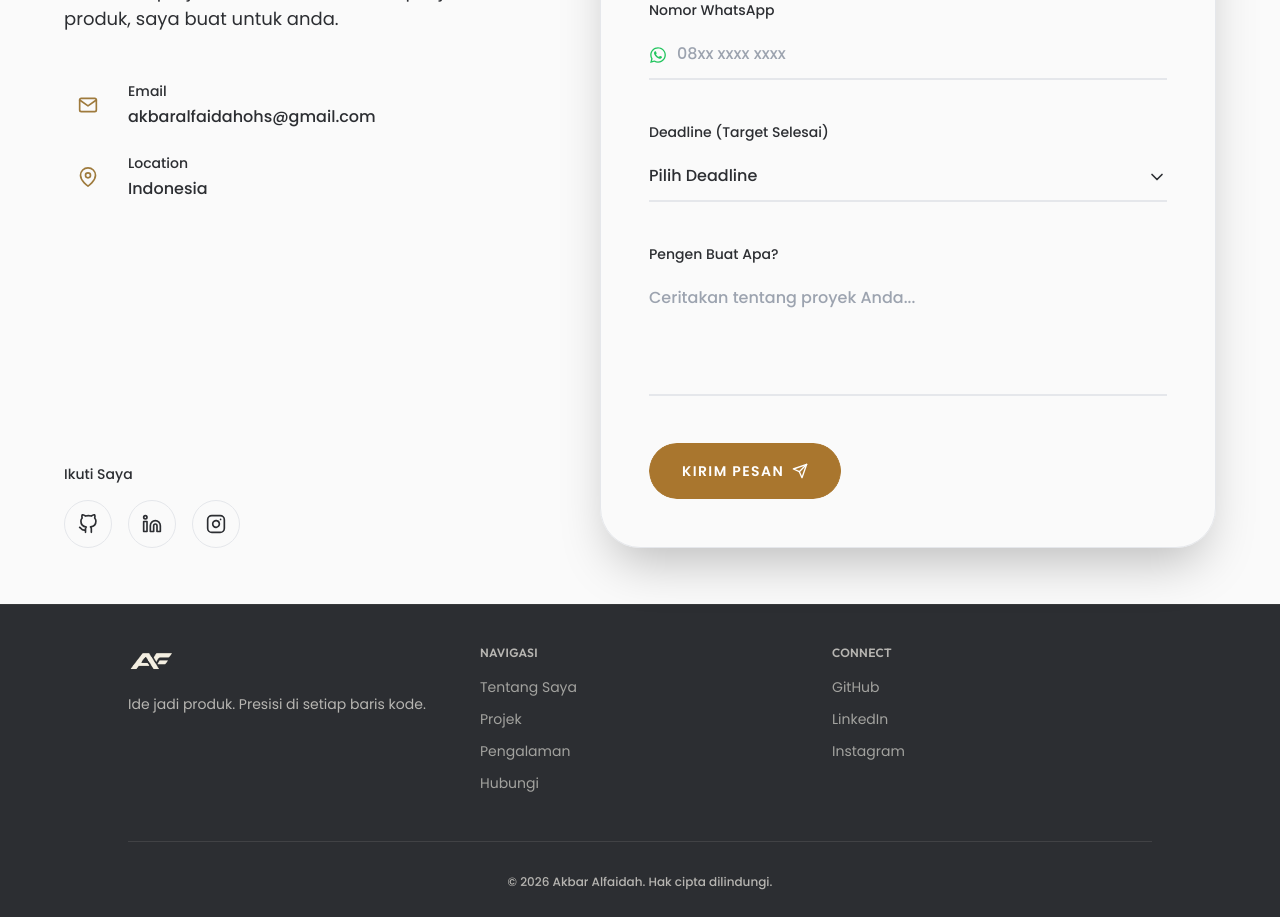
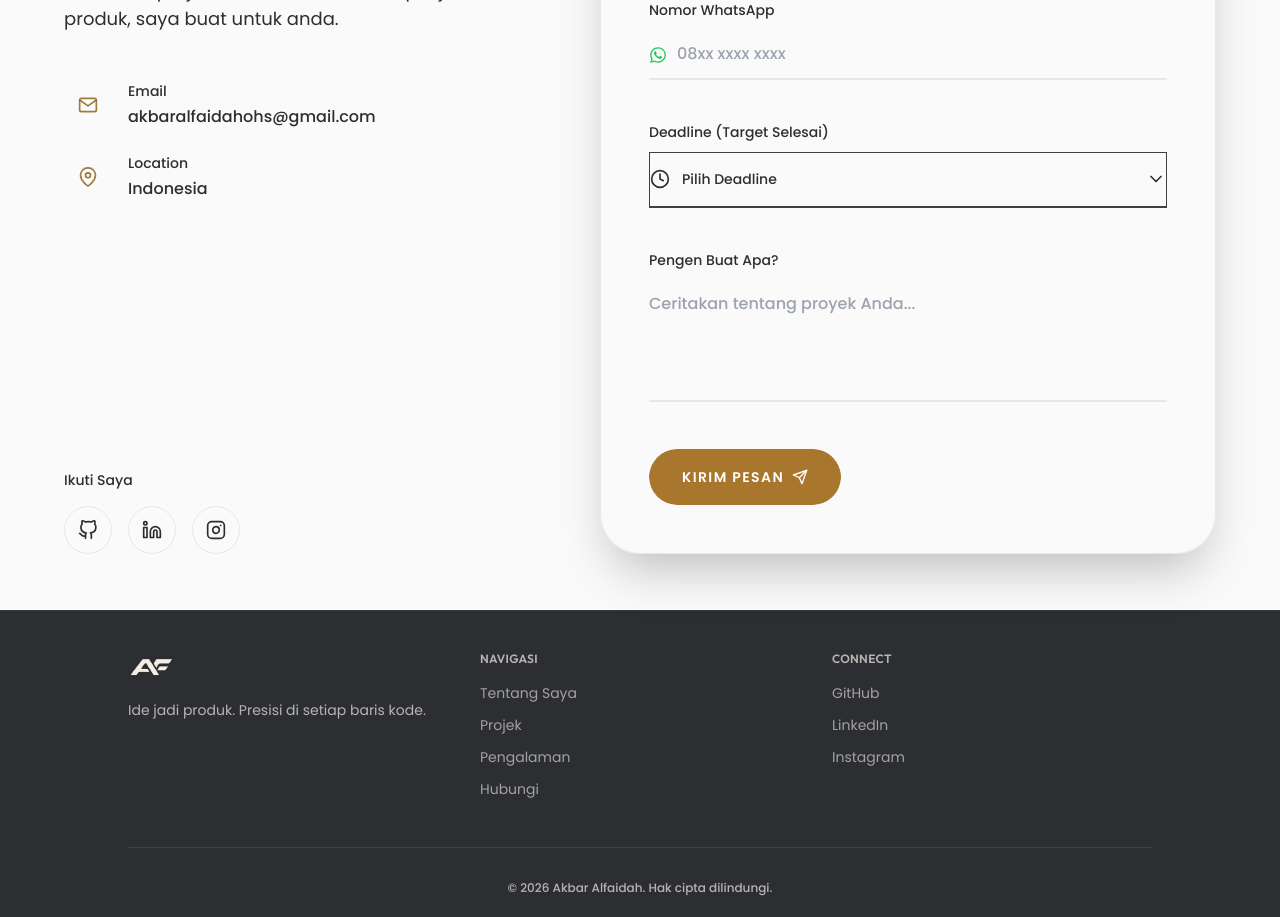
Before and after one commit to akbaralfaidah/akbaralfaidah-website-portofolio, a React (Vite) app: page / in a window 1280 px wide. Shown: the part 7800-8717 px from the top of the page. Built offline with nearby package versions, Linux system fonts and the light colour scheme.

Commit message:
feat: replace native select with animated FluidDropdown

```diff
--- a/package.json
+++ b/package.json
@@ -19,6 +19,7 @@
     "gsap": "^3.15.0",
     "i18next": "^26.3.6",
     "lenis": "^1.3.25",
+    "lucide-react": "^1.31.0",
     "react": "^19.2.7",
     "react-dom": "^19.2.7",
     "react-helmet-async": "^3.0.0",
--- a/src/components/Contact.jsx
+++ b/src/components/Contact.jsx
@@ -2,9 +2,11 @@ import { useState } from 'react';
 import { useTranslation } from 'react-i18next';
 import { FiMail, FiMapPin, FiGithub, FiLinkedin, FiInstagram, FiSend, FiChevronDown } from 'react-icons/fi';
 import { FaWhatsapp } from 'react-icons/fa';
+import { Coffee, Calendar, Zap, Flame } from 'lucide-react';
 import emailjs from '@emailjs/browser';
 import AnimatedButton from './ui/AnimatedButton';
 import Toast from './ui/Toast';
+import { FluidDropdown } from './ui/FluidDropdown';
 
 // EmailJS credentials — user will fill these after creating an EmailJS account
 const EMAILJS_SERVICE_ID = 'service_portfolio';
@@ -21,6 +23,13 @@ export default function Contact() {
   const showToast = (message, type = 'error') => {
     setToast({ message, type });
   };
+
+  const DEADLINE_OPTIONS = [
+    { id: 'santai', label: t('contact.form_deadline_options.santai'), icon: Coffee, color: '#A06CD5' },
+    { id: 'normal', label: t('contact.form_deadline_options.normal'), icon: Calendar, color: '#4ECDC4' },
+    { id: 'cepat', label: t('contact.form_deadline_options.cepat'), icon: Zap, color: '#45B7D1' },
+    { id: 'kilat', label: t('contact.form_deadline_options.kilat'), icon: Flame, color: '#FF6B6B' },
+  ];
 
   const validate = () => {
     const { name, whatsapp, email, message, deadline } = formData;
@@ -272,33 +281,16 @@ export default function Contact() {
                   )}
 
                   {/* Deadline Dropdown */}
-                  <div className="space-y-2">
+                  <div className="space-y-2 relative z-20">
                     <label htmlFor="deadline" className="text-sm font-medium text-charcoal/70 dark:text-[#F2F0E8]/70">
                       {t('contact.form_deadline')}
                     </label>
-                    <div className="relative cursor-pointer">
-                      <select
-                        id="deadline"
-                        className={`w-full bg-transparent border-b-2 py-3 outline-none transition-colors font-medium appearance-none cursor-pointer pr-10 ${
-                          !formData.deadline
-                            ? 'text-charcoal/50 dark:text-[#F2F0E8]/50 border-charcoal/15 dark:border-[#F2F0E8]/15'
-                            : 'text-charcoal dark:text-[#F2F0E8] border-brass'
-                        } focus:border-brass`}
-                        value={formData.deadline}
-                        onChange={(e) => setFormData({ ...formData, deadline: e.target.value })}
-                      >
-                        <option value="" disabled className="text-charcoal/50 bg-paper dark:bg-[#1A1A1C] dark:text-white">
-                          {t('contact.form_deadline_placeholder')}
-                        </option>
-                        <option value="santai" className="bg-paper dark:bg-[#1A1A1C] dark:text-white text-charcoal">{t('contact.form_deadline_options.santai')}</option>
-                        <option value="normal" className="bg-paper dark:bg-[#1A1A1C] dark:text-white text-charcoal">{t('contact.form_deadline_options.normal')}</option>
-                        <option value="cepat" className="bg-paper dark:bg-[#1A1A1C] dark:text-white text-charcoal">{t('contact.form_deadline_options.cepat')}</option>
-                        <option value="kilat" className="bg-paper dark:bg-[#1A1A1C] dark:text-white text-charcoal">{t('contact.form_deadline_options.kilat')}</option>
-                      </select>
-                      <div className="absolute right-0 top-1/2 -translate-y-1/2 pointer-events-none text-charcoal/50 dark:text-[#F2F0E8]/50">
-                        <FiChevronDown size={20} />
-                      </div>
-                    </div>
+                    <FluidDropdown
+                      value={formData.deadline}
+                      onChange={(val) => setFormData({ ...formData, deadline: val })}
+                      options={DEADLINE_OPTIONS}
+                      placeholder={t('contact.form_deadline_placeholder')}
+                    />
                   </div>
 
                   {/* Message — always shown */}
--- /dev/null
+++ b/src/components/ui/FluidDropdown.jsx
@@ -0,0 +1,261 @@
+import * as React from "react"
+import { motion, AnimatePresence, MotionConfig } from "framer-motion"
+import { ChevronDown, Coffee, Calendar, Zap, Flame, Clock } from "lucide-react"
+
+// Utility function for className merging
+function cn(...classes) {
+  return classes.filter(Boolean).join(" ")
+}
+
+// Custom hook for click outside detection
+function useClickAway(ref, handler) {
+  React.useEffect(() => {
+    const listener = (event) => {
+      if (!ref.current || ref.current.contains(event.target)) {
+        return
+      }
+      handler(event)
+    }
+
+    document.addEventListener("mousedown", listener)
+    document.addEventListener("touchstart", listener)
+
+    return () => {
+      document.removeEventListener("mousedown", listener)
+      document.removeEventListener("touchstart", listener)
+    }
+  }, [ref, handler])
+}
+
+// Button component
+const Button = React.forwardRef(({ className, variant, children, ...props }, ref) => {
+  return (
+    <button
+      ref={ref}
+      type="button" // prevent form submission
+      className={cn(
+        "inline-flex items-center justify-center rounded-md text-sm font-medium transition-colors",
+        "focus-visible:outline-none focus-visible:ring-2 focus-visible:ring-offset-2",
+        "disabled:pointer-events-none disabled:opacity-50",
+        variant === "outline" && "border border-neutral-700 bg-transparent",
+        className
+      )}
+      {...props}
+    >
+      {children}
+    </button>
+  )
+})
+Button.displayName = "Button"
+
+// Icon wrapper with animation
+const IconWrapper = ({
+  icon: Icon,
+  isHovered,
+  color,
+}) => (
+  <motion.div
+    className="w-5 h-5 mr-3 relative shrink-0 flex items-center justify-center"
+    initial={false}
+    animate={isHovered ? { scale: 1.2 } : { scale: 1 }}
+  >
+    <Icon className="w-5 h-5" />
+    {isHovered && (
+      <motion.div
+        className="absolute inset-0"
+        style={{ color }}
+        initial={{ pathLength: 0, opacity: 0 }}
+        animate={{ pathLength: 1, opacity: 1 }}
+        transition={{ duration: 0.5, ease: "easeInOut" }}
+      >
+        <Icon className="w-5 h-5" strokeWidth={2.5} />
+      </motion.div>
+    )}
+  </motion.div>
+)
+
+// Animation variants
+const containerVariants = {
+  hidden: { opacity: 0 },
+  visible: {
+    opacity: 1,
+    transition: {
+      when: "beforeChildren",
+      staggerChildren: 0.1,
+    },
+  },
+}
+
+const itemVariants = {
+  hidden: { opacity: 0, y: -10 },
+  visible: {
+    opacity: 1,
+    y: 0,
+    transition: {
+      duration: 0.3,
+      ease: [0.25, 0.1, 0.25, 1],
+    },
+  },
+}
+
+export function FluidDropdown({ value, onChange, options, placeholder }) {
+  const [isOpen, setIsOpen] = React.useState(false)
+  const [hoveredCategory, setHoveredCategory] = React.useState(null)
+  const dropdownRef = React.useRef(null)
+
+  useClickAway(dropdownRef, () => setIsOpen(false))
+
+  const handleKeyDown = (e) => {
+    if (e.key === "Escape") {
+      setIsOpen(false)
+    }
+  }
+
+  // Find the currently selected option object
+  const selectedOption = options.find((opt) => opt.id === value)
+
+  return (
+    <MotionConfig reducedMotion="user">
+      <div
+        className="w-full relative"
+        ref={dropdownRef}
+      >
+        <Button
+          variant="outline"
+          onClick={() => setIsOpen(!isOpen)}
+          className={cn(
+            "w-full justify-between bg-transparent",
+            "hover:bg-charcoal/5 dark:hover:bg-[#F2F0E8]/5 text-charcoal dark:text-[#F2F0E8]",
+            "transition-all duration-200 ease-in-out",
+            "border-b-2 border-charcoal/15 dark:border-[#F2F0E8]/15 focus:border-brass rounded-none px-0",
+            "h-14 font-medium text-base",
+            isOpen && "border-brass"
+          )}
+          aria-expanded={isOpen}
+          aria-haspopup="true"
+        >
+          <span className="flex items-center">
+            {selectedOption ? (
+              <>
+                <IconWrapper
+                  icon={selectedOption.icon}
+                  isHovered={false}
+                  color={selectedOption.color}
+                />
+                {selectedOption.label}
+              </>
+            ) : (
+              <span className="text-charcoal/50 dark:text-[#F2F0E8]/50 flex items-center">
+                <IconWrapper
+                  icon={Clock}
+                  isHovered={false}
+                  color="#A06CD5"
+                />
+                {placeholder}
+              </span>
+            )}
+          </span>
+          <motion.div
+            animate={{ rotate: isOpen ? 180 : 0 }}
+            transition={{ duration: 0.2 }}
+            className="flex items-center justify-center w-5 h-5 text-charcoal/50 dark:text-[#F2F0E8]/50"
+          >
+            <ChevronDown className="w-5 h-5" />
+          </motion.div>
+        </Button>
+
+        <AnimatePresence>
+          {isOpen && (
+            <motion.div
+              initial={{ opacity: 1, y: 0, height: 0 }}
+              animate={{
+                opacity: 1,
+                y: 0,
+                height: "auto",
+                transition: {
+                  type: "spring",
+                  stiffness: 500,
+                  damping: 30,
+                  mass: 1,
+                },
+              }}
+              exit={{
+                opacity: 0,
+                y: 0,
+                height: 0,
+                transition: {
+                  type: "spring",
+                  stiffness: 500,
+                  damping: 30,
+                  mass: 1,
+                },
+              }}
+              className="absolute left-0 right-0 top-full mt-2 z-50 overflow-hidden"
+              onKeyDown={handleKeyDown}
+            >
+              <motion.div
+                className="w-full rounded-2xl border border-charcoal/10 dark:border-[#F2F0E8]/10 bg-paper dark:bg-[#1A1A1C] p-2 shadow-2xl backdrop-blur-xl"
+                initial={{ borderRadius: 16 }}
+                animate={{
+                  borderRadius: 16,
+                  transition: { duration: 0.2 },
+                }}
+                style={{ transformOrigin: "top" }}
+              >
+                <motion.div
+                  className="py-1 relative flex flex-col"
+                  variants={containerVariants}
+                  initial="hidden"
+                  animate="visible"
+                >
+                  <motion.div
+                    layoutId="hover-highlight"
+                    className="absolute left-1 right-1 bg-charcoal/5 dark:bg-[#F2F0E8]/10 rounded-xl"
+                    animate={{
+                      y: options.findIndex((c) => (hoveredCategory || value || options[0].id) === c.id) * 52, // 52px height per item
+                      height: 52,
+                    }}
+                    transition={{
+                      type: "spring",
+                      bounce: 0.2,
+                      duration: 0.6,
+                    }}
+                  />
+                  {options.map((category, index) => (
+                    <motion.button
+                      key={category.id}
+                      type="button"
+                      onClick={() => {
+                        onChange(category.id)
+                        setIsOpen(false)
+                      }}
+                      onHoverStart={() => setHoveredCategory(category.id)}
+                      onHoverEnd={() => setHoveredCategory(null)}
+                      className={cn(
+                        "relative flex w-full items-center px-4 h-[52px] text-sm font-medium rounded-xl",
+                        "transition-colors duration-150",
+                        "focus:outline-none",
+                        value === category.id || hoveredCategory === category.id
+                          ? "text-charcoal dark:text-white"
+                          : "text-charcoal/70 dark:text-[#F2F0E8]/70",
+                      )}
+                      whileTap={{ scale: 0.98 }}
+                      variants={itemVariants}
+                    >
+                      <IconWrapper
+                        icon={category.icon}
+                        isHovered={hoveredCategory === category.id || value === category.id}
+                        color={category.color}
+                      />
+                      {category.label}
+                    </motion.button>
+                  ))}
+                </motion.div>
+              </motion.div>
+            </motion.div>
+          )}
+        </AnimatePresence>
+      </div>
+    </MotionConfig>
+  )
+}
```
Also changed, not shown: 1 other file (tests, documents, lock files or other folders).
